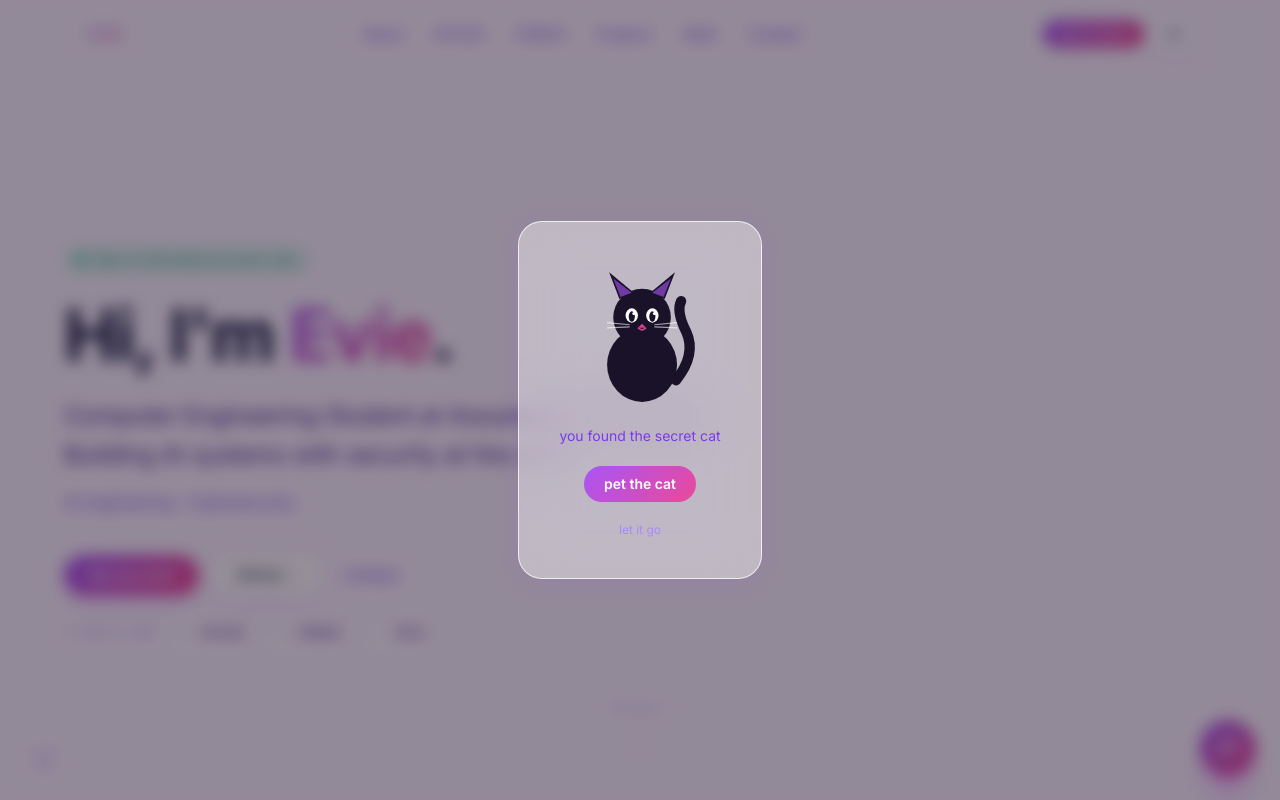
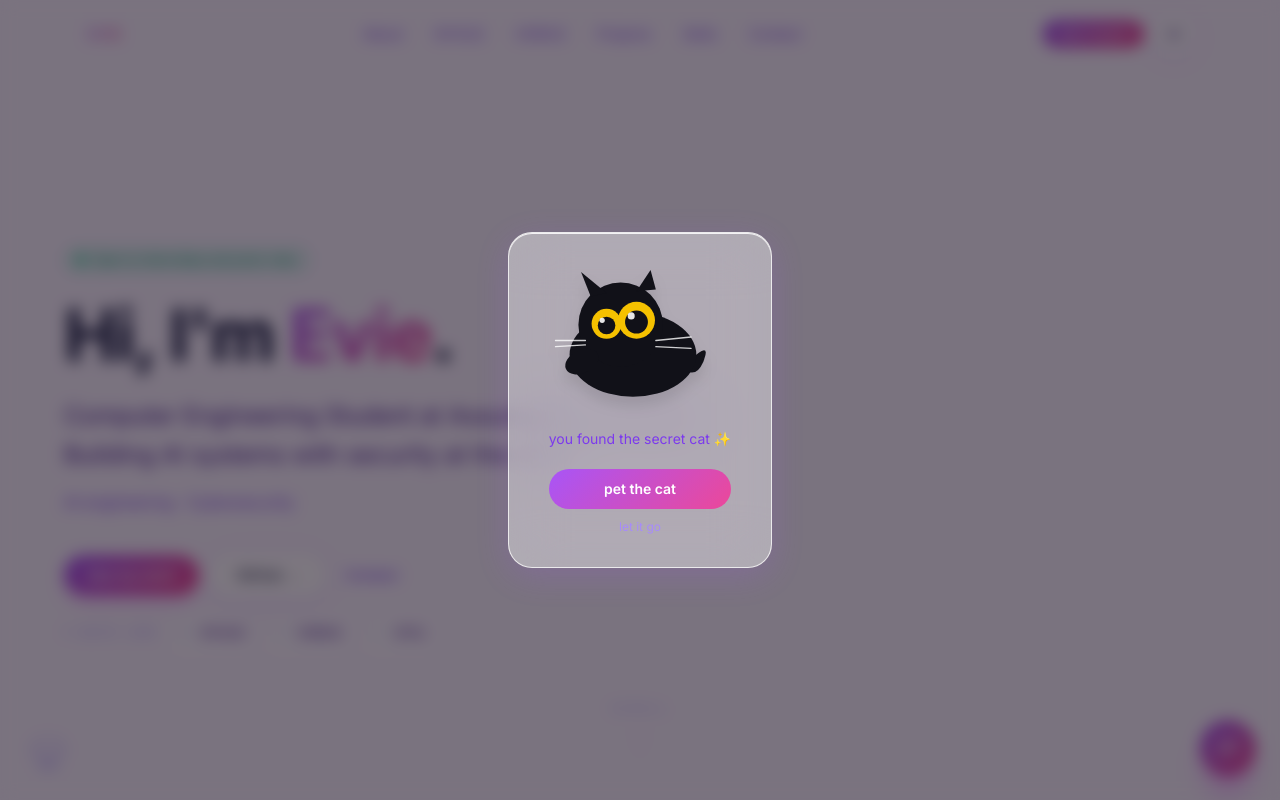
Before and after one commit to evieffvy/portfolio, a Next.js app: page / in a window 1280 px wide. Both pictures are taken after a click on the button 44 px from the left and 756 px from the top of the page. Built offline with nearby package versions, Linux system fonts and the light colour scheme.

Commit message:
fix: redesign black cat to blob style, fix click z-index and visibility

```diff
--- a/components/BlackCat.tsx
+++ b/components/BlackCat.tsx
@@ -3,64 +3,57 @@
 import { useState } from "react";
 import { motion, AnimatePresence } from "framer-motion";
 
-function CatSVG() {
+/* Blob cat matching the reference — round loaf body, huge yellow eyes, curled tail */
+function BlobCat() {
   return (
-    <svg viewBox="0 0 120 140" fill="none" xmlns="http://www.w3.org/2000/svg" className="w-full h-full">
+    <svg viewBox="0 0 200 160" fill="none" xmlns="http://www.w3.org/2000/svg" className="w-full h-full drop-shadow-xl">
       {/* Tail */}
-      <path d="M95 115 Q115 90 105 68 Q95 48 100 38" stroke="#1a1229" strokeWidth="10" fill="none" strokeLinecap="round"/>
-      {/* Body */}
-      <ellipse cx="62" cy="100" rx="34" ry="36" fill="#1a1229"/>
-      {/* Head */}
-      <circle cx="62" cy="54" r="28" fill="#1a1229"/>
+      <path d="M155 108 Q182 82 172 108 Q164 126 152 118" fill="#111118" />
+      {/* Body — large horizontal loaf */}
+      <ellipse cx="92" cy="100" rx="72" ry="48" fill="#111118" />
+      {/* Head — round, blends into body */}
+      <circle cx="78" cy="66" r="48" fill="#111118" />
       {/* Left ear */}
-      <polygon points="40,36 30,10 54,30" fill="#1a1229"/>
+      <polygon points="44,34 33,6 62,30" fill="#111118" />
       {/* Right ear */}
-      <polygon points="84,36 94,10 70,30" fill="#1a1229"/>
-      {/* Inner left ear */}
-      <polygon points="41,34 34,16 52,30" fill="#a855f7" opacity="0.6"/>
-      {/* Inner right ear */}
-      <polygon points="83,34 90,16 72,30" fill="#a855f7" opacity="0.6"/>
-      {/* Left eye white */}
-      <ellipse cx="52" cy="52" rx="6" ry="7" fill="white"/>
-      {/* Right eye white */}
-      <ellipse cx="72" cy="52" rx="6" ry="7" fill="white"/>
-      {/* Left pupil */}
-      <ellipse cx="52" cy="53" rx="3" ry="5" fill="#1a1229"/>
-      {/* Right pupil */}
-      <ellipse cx="72" cy="53" rx="3" ry="5" fill="#1a1229"/>
-      {/* Eye shine left */}
-      <circle cx="54" cy="50" r="1.5" fill="white"/>
-      {/* Eye shine right */}
-      <circle cx="74" cy="50" r="1.5" fill="white"/>
-      {/* Nose */}
-      <polygon points="62,60 58,64 66,64" fill="#ec4899" opacity="0.9"/>
-      {/* Mouth */}
-      <path d="M58,64 Q62,68 66,64" stroke="#ec4899" strokeWidth="1.5" fill="none" opacity="0.9"/>
+      <polygon points="96,28 112,4 118,26" fill="#111118" />
+      {/* Raised left paw */}
+      <ellipse cx="34" cy="108" rx="20" ry="13" fill="#111118" transform="rotate(-25 34 108)" />
+      {/* Left eye — big yellow ring */}
+      <circle cx="62" cy="65" r="17" fill="#F5C100" />
+      <circle cx="62" cy="67" r="10" fill="#111118" />
+      <circle cx="57" cy="61" r="3" fill="white" opacity="0.9" />
+      {/* Right eye — slightly bigger (matches reference asymmetry) */}
+      <circle cx="96" cy="61" r="21" fill="#F5C100" />
+      <circle cx="96" cy="63" r="13" fill="#111118" />
+      <circle cx="90" cy="56" r="4" fill="white" opacity="0.9" />
       {/* Whiskers left */}
-      <line x1="28" y1="59" x2="50" y2="61" stroke="white" strokeWidth="1.2" opacity="0.6"/>
-      <line x1="28" y1="64" x2="50" y2="63" stroke="white" strokeWidth="1.2" opacity="0.6"/>
+      <line x1="4"  y1="84" x2="38" y2="84" stroke="white" strokeWidth="1.5" strokeLinecap="round" opacity="0.8" />
+      <line x1="4"  y1="91" x2="38" y2="89" stroke="white" strokeWidth="1.5" strokeLinecap="round" opacity="0.8" />
       {/* Whiskers right */}
-      <line x1="96" y1="59" x2="74" y2="61" stroke="white" strokeWidth="1.2" opacity="0.6"/>
-      <line x1="96" y1="64" x2="74" y2="63" stroke="white" strokeWidth="1.2" opacity="0.6"/>
+      <line x1="118" y1="84" x2="158" y2="80" stroke="white" strokeWidth="1.5" strokeLinecap="round" opacity="0.8" />
+      <line x1="118" y1="91" x2="158" y2="93" stroke="white" strokeWidth="1.5" strokeLinecap="round" opacity="0.8" />
     </svg>
   );
 }
 
+/* Paw-print trigger — bottom-left, low opacity as easter egg hint */
 function PawTrigger({ onClick }: { onClick: () => void }) {
   return (
     <button
       onClick={onClick}
       aria-label="Secret cat"
-      className="group fixed bottom-6 left-6 z-40 h-10 w-10 opacity-20 transition-opacity duration-300 hover:opacity-60"
       title="..."
+      className="fixed bottom-6 left-6 z-50 h-12 w-12 opacity-30 transition-all duration-300 hover:opacity-70 hover:scale-110 active:scale-95"
     >
-      <svg viewBox="0 0 60 60" fill="none" xmlns="http://www.w3.org/2000/svg">
-        <ellipse cx="30" cy="42" rx="14" ry="11" fill="currentColor" style={{ color: "var(--text-faint)" }}/>
-        <ellipse cx="30" cy="42" rx="10" ry="8" fill="currentColor" style={{ color: "var(--text-muted)" }} opacity="0.5"/>
-        <circle cx="14" cy="26" r="6" fill="currentColor" style={{ color: "var(--text-faint)" }}/>
-        <circle cx="46" cy="26" r="6" fill="currentColor" style={{ color: "var(--text-faint)" }}/>
-        <circle cx="22" cy="16" r="5" fill="currentColor" style={{ color: "var(--text-faint)" }}/>
-        <circle cx="38" cy="16" r="5" fill="currentColor" style={{ color: "var(--text-faint)" }}/>
+      <svg viewBox="0 0 60 60" xmlns="http://www.w3.org/2000/svg">
+        {/* Main pad */}
+        <ellipse cx="30" cy="43" rx="15" ry="11" fill="var(--text-faint)" />
+        {/* Toe pads */}
+        <circle cx="13" cy="27" r="6.5" fill="var(--text-faint)" />
+        <circle cx="47" cy="27" r="6.5" fill="var(--text-faint)" />
+        <circle cx="21" cy="16" r="5.5" fill="var(--text-faint)" />
+        <circle cx="39" cy="16" r="5.5" fill="var(--text-faint)" />
       </svg>
     </button>
   );
@@ -68,11 +61,11 @@ function PawTrigger({ onClick }: { onClick: () => void }) {
 
 export function BlackCat() {
   const [open, setOpen] = useState(false);
-  const [meowed, setMeowed] = useState(false);
+  const [petted, setPetted] = useState(false);
 
   function handleOpen() {
     setOpen(true);
-    setMeowed(false);
+    setPetted(false);
   }
 
   return (
@@ -82,70 +75,68 @@ export function BlackCat() {
       <AnimatePresence>
         {open && (
           <motion.div
-            className="fixed inset-0 z-60 flex items-center justify-center"
+            className="fixed inset-0 z-100 flex items-center justify-center p-6"
             initial={{ opacity: 0 }}
             animate={{ opacity: 1 }}
             exit={{ opacity: 0 }}
             onClick={() => setOpen(false)}
           >
             {/* Backdrop */}
-            <div className="absolute inset-0 bg-black/40 backdrop-blur-sm" />
+            <div className="absolute inset-0 bg-black/50 backdrop-blur-sm" />
 
             {/* Cat card */}
             <motion.div
-              className="glass relative flex flex-col items-center gap-5 rounded-3xl p-10"
-              style={{ maxWidth: 320 }}
-              initial={{ scale: 0.7, y: 40, opacity: 0 }}
+              className="glass relative flex flex-col items-center gap-5 rounded-3xl px-10 py-8 text-center"
+              style={{ maxWidth: 320, boxShadow: "var(--shadow-glow)" }}
+              initial={{ scale: 0.6, y: 30, opacity: 0 }}
               animate={{ scale: 1, y: 0, opacity: 1 }}
-              exit={{ scale: 0.8, opacity: 0 }}
-              transition={{ type: "spring", stiffness: 300, damping: 22 }}
+              exit={{ scale: 0.75, opacity: 0 }}
+              transition={{ type: "spring", stiffness: 320, damping: 22 }}
               onClick={(e) => e.stopPropagation()}
             >
-              {/* Cat */}
+              {/* Cat illustration */}
               <motion.div
-                className="w-36 h-36"
-                animate={meowed ? { rotate: [-5, 5, -5, 0], y: [0, -8, 0] } : {}}
-                transition={{ duration: 0.5 }}
+                className="w-44 h-36"
+                animate={petted ? { rotate: [-4, 4, -3, 3, 0], y: [0, -10, 0] } : {}}
+                transition={{ duration: 0.55 }}
               >
-                <CatSVG />
+                <BlobCat />
               </motion.div>
 
-              {/* Text */}
+              {/* Label */}
               <AnimatePresence mode="wait">
-                {meowed ? (
+                {petted ? (
                   <motion.p
                     key="meow"
                     className="text-2xl font-bold gradient-text"
                     initial={{ scale: 0.5, opacity: 0 }}
                     animate={{ scale: 1, opacity: 1 }}
                     exit={{ opacity: 0 }}
-                    transition={{ type: "spring", stiffness: 400, damping: 15 }}
+                    transition={{ type: "spring", stiffness: 400, damping: 14 }}
                   >
                     meow~ 🖤
                   </motion.p>
                 ) : (
                   <motion.p
                     key="idle"
-                    className="text-sm text-center"
+                    className="text-sm"
                     style={{ color: "var(--text-muted)" }}
                     initial={{ opacity: 0 }}
                     animate={{ opacity: 1 }}
                     exit={{ opacity: 0 }}
                   >
-                    you found the secret cat
+                    you found the secret cat ✨
                   </motion.p>
                 )}
               </AnimatePresence>
 
-              {/* Meow button */}
+              <div className="flex flex-col items-center gap-2.5 w-full">
                 <button
-                onClick={() => setMeowed(true)}
-                className="accent-bg rounded-full px-5 py-2 text-sm font-semibold text-white transition-transform hover:scale-105"
+                  onClick={() => setPetted(true)}
+                  className="accent-bg w-full rounded-full py-2.5 text-sm font-semibold text-white transition-transform hover:scale-[1.03] active:scale-95"
                 >
                   pet the cat
                 </button>
-
-              {/* Close */}
                 <button
                   onClick={() => setOpen(false)}
                   className="text-xs transition-opacity hover:opacity-80"
@@ -153,6 +144,7 @@ export function BlackCat() {
                 >
                   let it go
                 </button>
+              </div>
             </motion.div>
           </motion.div>
         )}
```
Lines whose indentation alone changed are shown as unchanged.
